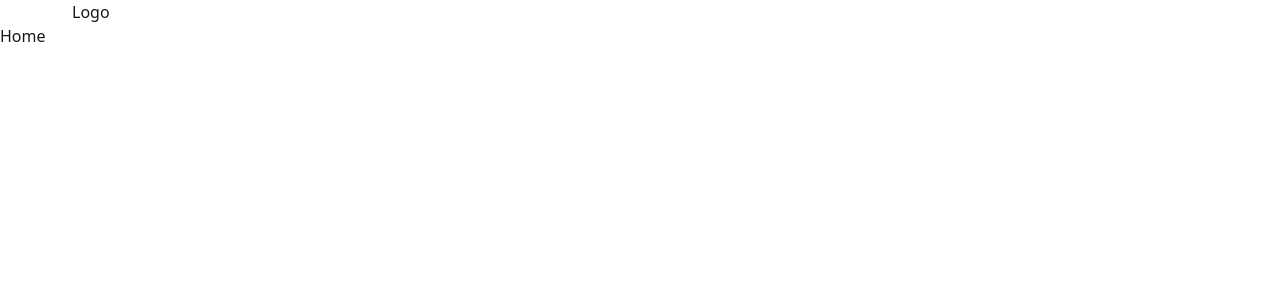
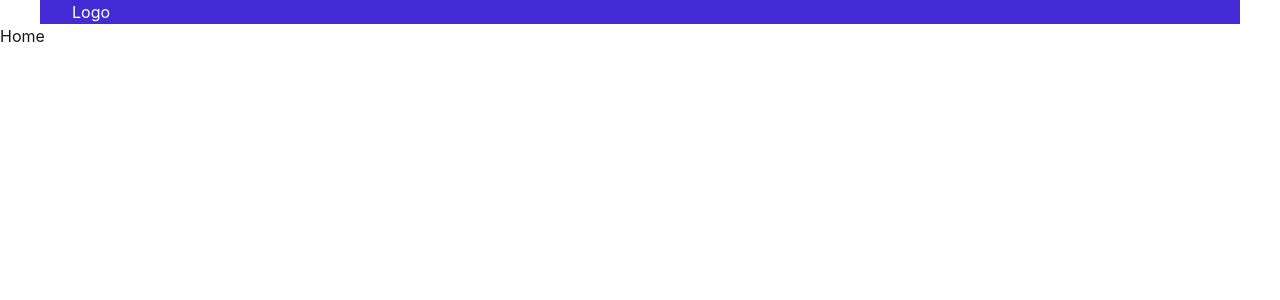
Before and after one commit to jamanhasan01/branverse-client, a React (Vite) app: page / in a window 1280 px wide. Shown: the top 300 px of the page. Built offline with nearby package versions, Linux system fonts and the light colour scheme.

Commit message:
i have fix some pblm in my daisyui and tailwind config file

```diff
--- a/package.json
+++ b/package.json
@@ -13,8 +13,7 @@
     "@tailwindcss/vite": "^4.1.4",
     "react": "^19.0.0",
     "react-dom": "^19.0.0",
-    "react-router-dom": "^7.5.1",
-    "tailwindcss": "^4.1.4"
+    "react-router-dom": "^7.5.1"
   },
   "devDependencies": {
     "@eslint/js": "^9.22.0",
--- a/src/components/Navbar.jsx
+++ b/src/components/Navbar.jsx
@@ -3,7 +3,7 @@ import React from "react";
 const Navbar = () => {
   return (
     <header>
-      <div className="container ">
+      <div className="container bg-primary text-white">
         {/* wrapper */}
         <div className="flex justify-between">
           {/* logo */}
--- a/src/index.css
+++ b/src/index.css
@@ -1,10 +1,12 @@
 @import "tailwindcss";
 @plugin "@tailwindcss/typography";
-@plugin "daisyui" {
-    themes: light --default, dark --prefersdark, cupcake;
+@plugin "daisyui";
+
+@layer base {
+  :root {
+    --color-primary: #2563EB;
   }
 
-  @layer base {
   body {
     @apply font-sans;
   }
@@ -12,6 +14,18 @@
 
 @layer components {
   .container {
-      @apply mx-auto !px-4 sm:!px-6 lg:!px-8 !max-w-[1200px]; /* Custom max-width */
+    @apply mx-auto !px-4 sm:!px-6 lg:!px-8 !max-w-[1200px];
+  }
+
+  .bg-main {
+    background-color: var(--color-main);
+  }
+
+  .text-main {
+    color: var(--color-main);
+  }
+
+  .border-main {
+    border-color: var(--color-main);
   }
 }
--- a/tailwind.config.js
+++ /dev/null
@@ -1,12 +0,0 @@
-// tailwind.config.js
-export default {
-    content: ["./src/**/*.{html,js,jsx,ts,tsx}"],
-    theme: {
-      extend: {
-        fontFamily: {
-          sans: ['Poppins', 'sans-serif'], // Or 'Manrope'
-        },
-      },
-    },
-    plugins: [],
-  };
```
Also changed, not shown: 1 other file (tests, documents, lock files or other folders). Lines whose indentation alone changed are shown as unchanged.
